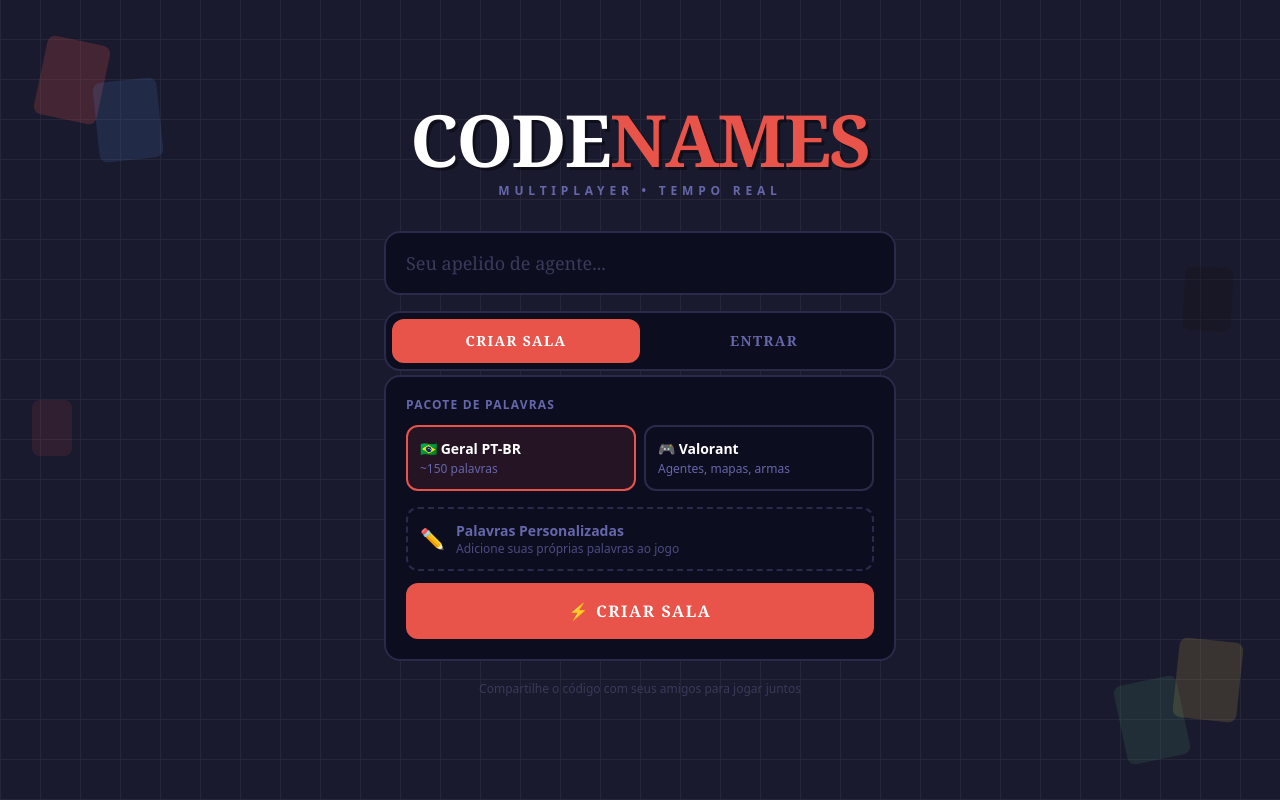
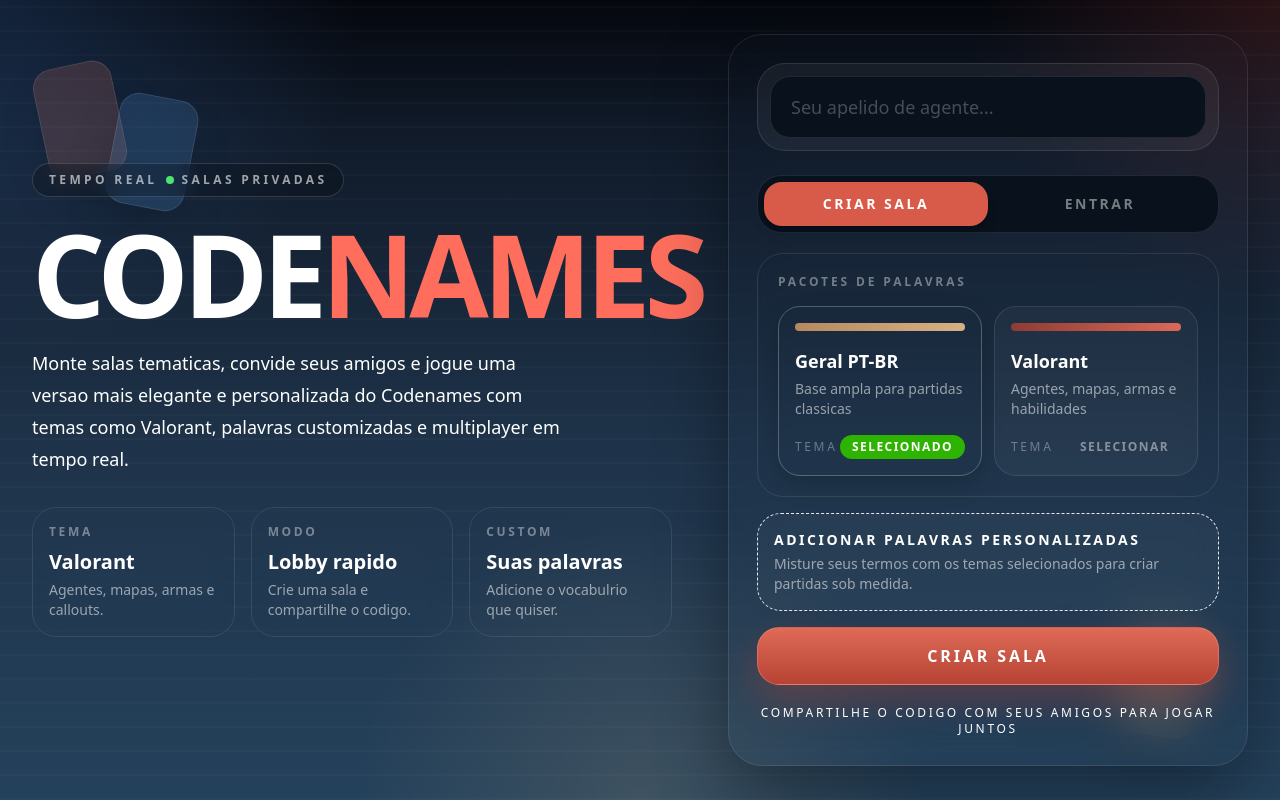
Before and after one commit to cristianolimapsd-stack/codename, a Next.js app: page / in a window 1280 px wide. Built offline with nearby package versions, Linux system fonts and the light colour scheme; no server answers.

Commit message:
Update page.tsx

```diff
--- a/app/page.tsx
+++ b/app/page.tsx
@@ -1,16 +1,42 @@
 'use client'
+
 import { useState } from 'react'
 import { useRouter } from 'next/navigation'
 import { supabase } from '@/lib/supabase'
 import { createInitialState } from '@/lib/gameLogic'
 
 function generateRoomId() {
-  const words = ['cobra','tigre','fogo','gelo','bravo','limao','pedra','vento','nuvem','raio','lobo','urso','onca','aguia','lance','torto','verde','roxo','claro','escuro']
+  const words = [
+    'cobra',
+    'tigre',
+    'fogo',
+    'gelo',
+    'bravo',
+    'limao',
+    'pedra',
+    'vento',
+    'nuvem',
+    'raio',
+    'lobo',
+    'urso',
+    'onca',
+    'aguia',
+    'lance',
+    'torto',
+    'verde',
+    'roxo',
+    'claro',
+    'escuro',
+  ]
   const pick = () => words[Math.floor(Math.random() * words.length)]
   return `${pick()}-${pick()}`
 }
 
-export default function Home() {
+function cn(...parts: Array<string | false | null | undefined>) {
+  return parts.filter(Boolean).join(' ')
+}
+
+export default function HomePageRedesign() {
   const router = useRouter()
   const [name, setName] = useState('')
   const [joinCode, setJoinCode] = useState('')
@@ -19,157 +45,256 @@
   const [showCustom, setShowCustom] = useState(false)
   const [loading, setLoading] = useState(false)
   const [error, setError] = useState('')
-  const [tab, setTab] = useState<'create'|'join'>('create')
+  const [tab, setTab] = useState<'create' | 'join'>('create')
 
-  const toggleTheme = (t: string) => {
-    setThemes(prev => prev.includes(t) ? prev.filter(x => x !== t) : [...prev, t])
+  const toggleTheme = (theme: string) => {
+    setThemes((prev) => (prev.includes(theme) ? prev.filter((item) => item !== theme) : [...prev, theme]))
   }
 
   const handleCreate = async () => {
     if (!name.trim()) return setError('Digite seu nome!')
     if (themes.length === 0) return setError('Selecione ao menos um tema!')
-    setLoading(true); setError('')
+    setLoading(true)
+    setError('')
+
     try {
       const roomId = generateRoomId()
-      const custom = customWords.split(/[\n,]+/).map(w => w.trim()).filter(Boolean)
+      const custom = customWords
+        .split(/[\n,]+/)
+        .map((word) => word.trim())
+        .filter(Boolean)
+
       const state = createInitialState(themes, custom)
       const { error: roomErr } = await supabase.from('rooms').insert({ id: roomId, state })
       if (roomErr) throw roomErr
+
       const playerId = crypto.randomUUID()
       localStorage.setItem(`codenames_player_${roomId}`, JSON.stringify({ id: playerId, name }))
-      await supabase.from('players').insert({ id: playerId, room_id: roomId, name, team: 'spectator', role: 'operative' })
+      await supabase
+        .from('players')
+        .insert({ id: playerId, room_id: roomId, name, team: 'spectator', role: 'operative' })
+
       router.push(`/room/${roomId}`)
-    } catch (e: any) { setError(e.message || 'Erro ao criar sala'); setLoading(false) }
+    } catch (e: any) {
+      setError(e.message || 'Erro ao criar sala')
+      setLoading(false)
+    }
   }
 
   const handleJoin = async () => {
     if (!name.trim()) return setError('Digite seu nome!')
-    if (!joinCode.trim()) return setError('Digite o código da sala!')
-    setLoading(true); setError('')
+    if (!joinCode.trim()) return setError('Digite o codigo da sala!')
+    setLoading(true)
+    setError('')
+
     try {
       const roomId = joinCode.trim().toLowerCase()
       const { data, error: roomErr } = await supabase.from('rooms').select('id').eq('id', roomId).single()
-      if (roomErr || !data) throw new Error('Sala não encontrada!')
+      if (roomErr || !data) throw new Error('Sala nao encontrada!')
+
       const playerId = crypto.randomUUID()
       localStorage.setItem(`codenames_player_${roomId}`, JSON.stringify({ id: playerId, name }))
-      await supabase.from('players').insert({ id: playerId, room_id: roomId, name, team: 'spectator', role: 'operative' })
+      await supabase
+        .from('players')
+        .insert({ id: playerId, room_id: roomId, name, team: 'spectator', role: 'operative' })
+
       router.push(`/room/${roomId}`)
-    } catch (e: any) { setError(e.message || 'Erro ao entrar na sala'); setLoading(false) }
+    } catch (e: any) {
+      setError(e.message || 'Erro ao entrar na sala')
+      setLoading(false)
+    }
   }
 
   return (
-    <main className="min-h-screen bg-[#1a1a2e] flex flex-col items-center justify-center px-4 relative overflow-hidden">
-      {/* Background grid */}
-      <div className="absolute inset-0 opacity-5"
-        style={{backgroundImage:'repeating-linear-gradient(0deg,#fff 0,#fff 1px,transparent 1px,transparent 40px),repeating-linear-gradient(90deg,#fff 0,#fff 1px,transparent 1px,transparent 40px)'}} />
+    <main className="relative min-h-screen overflow-hidden bg-[linear-gradient(180deg,#05070d_0%,#101a29_16%,#1f344b_58%,#24415b_100%)] text-white">
+      <div className="absolute inset-0 bg-[repeating-linear-gradient(0deg,rgba(255,255,255,0.03)_0,rgba(255,255,255,0.03)_2px,transparent_2px,transparent_24px)] opacity-70" />
+      <div className="absolute inset-0 bg-[radial-gradient(circle_at_top_left,rgba(80,155,255,0.18),transparent_24%),radial-gradient(circle_at_top_right,rgba(232,83,74,0.16),transparent_20%),radial-gradient(circle_at_bottom_center,rgba(255,208,140,0.12),transparent_28%)]" />
 
-      {/* Floating card decorations */}
-      <div className="absolute top-10 left-10 w-16 h-20 bg-[#e8534a] rounded-lg opacity-20 rotate-12" />
-      <div className="absolute top-20 left-24 w-16 h-20 bg-[#4a90d9] rounded-lg opacity-15 -rotate-6" />
-      <div className="absolute bottom-20 right-10 w-16 h-20 bg-[#e8c84a] rounded-lg opacity-15 rotate-6" />
-      <div className="absolute bottom-10 right-24 w-16 h-20 bg-[#4a9e6b] rounded-lg opacity-15 -rotate-12" />
-      <div className="absolute top-1/3 right-12 w-12 h-16 bg-[#111] rounded-lg opacity-30 rotate-3" />
-      <div className="absolute top-1/2 left-8 w-10 h-14 bg-[#e8534a] rounded-lg opacity-10 -rotate-8" />
+      <div className="pointer-events-none absolute left-10 top-16 h-28 w-20 rotate-[-12deg] rounded-[20px] border border-white/10 bg-[#cf6d59]/20 shadow-2xl" />
+      <div className="pointer-events-none absolute left-28 top-24 h-28 w-20 rotate-[11deg] rounded-[20px] border border-white/10 bg-[#4b90d8]/20 shadow-2xl" />
+      <div className="pointer-events-none absolute bottom-16 right-20 h-28 w-20 rotate-[10deg] rounded-[20px] border border-white/10 bg-[#cba56d]/20 shadow-2xl" />
 
-      <div className="w-full max-w-lg relative z-10">
-        {/* Logo */}
-        <div className="text-center mb-8">
-          <h1 className="text-7xl font-black tracking-tight leading-none mb-2"
-            style={{fontFamily:'Georgia,serif', textShadow:'3px 3px 0px rgba(0,0,0,0.4)'}}>
-            <span className="text-white">CODE</span><span className="text-[#e8534a]">NAMES</span>
-          </h1>
-          <p className="text-[#6666aa] text-xs tracking-[0.4em] uppercase font-bold">Multiplayer • Tempo Real</p>
+      <div className="relative mx-auto flex min-h-screen w-full max-w-[1380px] items-center px-4 py-8 sm:px-6 lg:px-8">
+        <div className="grid w-full items-center gap-8 lg:grid-cols-[1.1fr_520px]">
+          <section className="max-w-[640px]">
+            <div className="mb-6 inline-flex items-center gap-2 rounded-full border border-white/15 bg-black/20 px-4 py-2 text-xs font-black uppercase tracking-[0.28em] text-white/60 backdrop-blur-md">
+              Tempo real
+              <span className="h-2 w-2 rounded-full bg-[#4fe26d]" />
+              Salas privadas
             </div>
 
-        {/* Name */}
-        <div className="mb-4">
+            <h1 className="text-[clamp(3.5rem,9vw,7.2rem)] font-black uppercase leading-[0.92] tracking-[-0.05em]">
+              <span className="text-white">Code</span>
+              <span className="text-[#ff6e5c]">Names</span>
+            </h1>
+
+            <p className="mt-5 max-w-[52ch] text-lg leading-8 text-white/68">
+              Monte salas tematicas, convide seus amigos e jogue uma versao mais elegante e personalizada do
+              Codenames com temas como Valorant, palavras customizadas e multiplayer em tempo real.
+            </p>
+
+            <div className="mt-8 grid gap-4 sm:grid-cols-3">
+              <div className="rounded-[24px] border border-white/10 bg-black/18 p-4 backdrop-blur-md">
+                <p className="text-xs font-black uppercase tracking-[0.22em] text-white/40">Tema</p>
+                <p className="mt-2 text-xl font-black">Valorant</p>
+                <p className="mt-1 text-sm text-white/55">Agentes, mapas, armas e callouts.</p>
+              </div>
+              <div className="rounded-[24px] border border-white/10 bg-black/18 p-4 backdrop-blur-md">
+                <p className="text-xs font-black uppercase tracking-[0.22em] text-white/40">Modo</p>
+                <p className="mt-2 text-xl font-black">Lobby rapido</p>
+                <p className="mt-1 text-sm text-white/55">Crie uma sala e compartilhe o codigo.</p>
+              </div>
+              <div className="rounded-[24px] border border-white/10 bg-black/18 p-4 backdrop-blur-md">
+                <p className="text-xs font-black uppercase tracking-[0.22em] text-white/40">Custom</p>
+                <p className="mt-2 text-xl font-black">Suas palavras</p>
+                <p className="mt-1 text-sm text-white/55">Adicione o vocabulrio que quiser.</p>
+              </div>
+            </div>
+          </section>
+
+          <section className="rounded-[34px] border border-white/10 bg-black/24 p-5 shadow-[0_25px_70px_rgba(0,0,0,0.35)] backdrop-blur-xl sm:p-7">
+            <div className="mb-6 rounded-[28px] border border-white/10 bg-white/5 p-3">
               <input
                 value={name}
-            onChange={e => setName(e.target.value)}
+                onChange={(event) => setName(event.target.value)}
                 placeholder="Seu apelido de agente..."
-            className="w-full bg-[#0d0d20] border-2 border-[#2a2a4a] rounded-2xl px-5 py-4 text-white text-lg placeholder-[#3a3a5a] focus:outline-none focus:border-[#e8534a] transition-colors"
-            style={{fontFamily:'Georgia,serif'}}
+                className="w-full rounded-[20px] border border-white/10 bg-[#08111c] px-5 py-4 text-lg text-white outline-none transition placeholder:text-white/25 focus:border-white/30"
               />
             </div>
 
-        {/* Tabs */}
-        <div className="flex bg-[#0d0d20] rounded-2xl p-1.5 border-2 border-[#2a2a4a] mb-1">
-          <button onClick={() => setTab('create')}
-            className={`flex-1 py-3 rounded-xl font-black text-sm uppercase tracking-widest transition-all ${tab==='create' ? 'bg-[#e8534a] text-white' : 'text-[#6666aa] hover:text-white'}`}
-            style={{fontFamily:'Georgia,serif'}}>
-            Criar Sala
+            <div className="mb-5 flex rounded-[24px] border border-white/10 bg-[#08111c] p-1.5">
+              <button
+                onClick={() => setTab('create')}
+                className={cn(
+                  'flex-1 rounded-[18px] px-4 py-3 text-sm font-black uppercase tracking-[0.18em] transition',
+                  tab === 'create' ? 'bg-[#d85b49] text-white shadow-lg' : 'text-white/45 hover:text-white'
+                )}
+              >
+                Criar sala
               </button>
-          <button onClick={() => setTab('join')}
-            className={`flex-1 py-3 rounded-xl font-black text-sm uppercase tracking-widest transition-all ${tab==='join' ? 'bg-[#4a90d9] text-white' : 'text-[#6666aa] hover:text-white'}`}
-            style={{fontFamily:'Georgia,serif'}}>
+              <button
+                onClick={() => setTab('join')}
+                className={cn(
+                  'flex-1 rounded-[18px] px-4 py-3 text-sm font-black uppercase tracking-[0.18em] transition',
+                  tab === 'join' ? 'bg-[#3f8ed8] text-white shadow-lg' : 'text-white/45 hover:text-white'
+                )}
+              >
                 Entrar
               </button>
             </div>
 
             {tab === 'create' && (
-          <div className="bg-[#0d0d20] border-2 border-[#2a2a4a] rounded-2xl p-5">
-            <p className="text-xs uppercase tracking-widest text-[#6666aa] mb-3 font-black">Pacote de Palavras</p>
-            <div className="grid grid-cols-2 gap-2 mb-4">
+              <div className="space-y-4">
+                <div className="rounded-[26px] border border-white/10 bg-[#08111c]/86 p-5">
+                  <p className="mb-4 text-xs font-black uppercase tracking-[0.24em] text-white/40">Pacotes de palavras</p>
+                  <div className="grid gap-3 sm:grid-cols-2">
                     {[
-                { id: 'geral', label: '🇧🇷 Geral PT-BR', desc: '~150 palavras' },
-                { id: 'valorant', label: '🎮 Valorant', desc: 'Agentes, mapas, armas' },
-              ].map(t => (
-                <button key={t.id} onClick={() => toggleTheme(t.id)}
-                  className={`p-3 rounded-xl border-2 text-left transition-all ${themes.includes(t.id) ? 'border-[#e8534a] bg-[#e8534a]/10' : 'border-[#2a2a4a] hover:border-[#44446a]'}`}>
-                  <div className="font-bold text-sm text-white">{t.label}</div>
-                  <div className="text-xs text-[#6666aa] mt-0.5">{t.desc}</div>
+                      { id: 'geral', label: 'Geral PT-BR', desc: 'Base ampla para partidas classicas', accent: 'from-[#b58960] to-[#d6b184]' },
+                      { id: 'valorant', label: 'Valorant', desc: 'Agentes, mapas, armas e habilidades', accent: 'from-[#8d3c34] to-[#dc6957]' },
+                    ].map((theme) => {
+                      const selected = themes.includes(theme.id)
+                      return (
+                        <button
+                          key={theme.id}
+                          onClick={() => toggleTheme(theme.id)}
+                          className={cn(
+                            'rounded-[22px] border p-4 text-left transition',
+                            selected
+                              ? 'border-white/25 bg-white/8 shadow-[0_10px_24px_rgba(0,0,0,0.18)]'
+                              : 'border-white/10 bg-white/[0.03] hover:bg-white/[0.06]'
+                          )}
+                        >
+                          <div className={cn('mb-4 h-2 rounded-full bg-gradient-to-r', theme.accent)} />
+                          <p className="text-lg font-black">{theme.label}</p>
+                          <p className="mt-1 text-sm text-white/55">{theme.desc}</p>
+                          <div className="mt-4 flex items-center justify-between">
+                            <span className="text-xs uppercase tracking-[0.22em] text-white/35">Tema</span>
+                            <span
+                              className={cn(
+                                'rounded-full px-3 py-1 text-xs font-black uppercase tracking-[0.12em]',
+                                selected ? 'bg-[#2eb300] text-white' : 'bg-white/8 text-white/45'
+                              )}
+                            >
+                              {selected ? 'Selecionado' : 'Selecionar'}
+                            </span>
+                          </div>
                         </button>
-              ))}
+                      )
+                    })}
+                  </div>
                 </div>
 
-            <button onClick={() => setShowCustom(!showCustom)}
-              className={`w-full p-3 rounded-xl border-2 border-dashed text-sm transition-all mb-3 text-left flex items-center gap-3 ${showCustom ? 'border-[#e8534a] text-white bg-[#e8534a]/5' : 'border-[#2a2a4a] text-[#6666aa] hover:border-[#44446a] hover:text-white'}`}>
-              <span className="text-xl w-6 text-center">{showCustom ? '✕' : '✏️'}</span>
-              <div>
-                <div className="font-bold">Palavras Personalizadas</div>
-                <div className="text-xs opacity-70">Adicione suas próprias palavras ao jogo</div>
-              </div>
+                <button
+                  onClick={() => setShowCustom(!showCustom)}
+                  className={cn(
+                    'w-full rounded-[24px] border border-dashed p-4 text-left transition',
+                    showCustom
+                      ? 'border-[#ff8f77]/45 bg-[#d85b49]/10'
+                      : 'border-white/12 bg-white/[0.03] hover:bg-white/[0.06]'
+                  )}
+                >
+                  <p className="text-sm font-black uppercase tracking-[0.18em]">
+                    {showCustom ? 'Ocultar palavras personalizadas' : 'Adicionar palavras personalizadas'}
+                  </p>
+                  <p className="mt-1 text-sm text-white/55">
+                    Misture seus termos com os temas selecionados para criar partidas sob medida.
+                  </p>
                 </button>
 
                 {showCustom && (
                   <textarea
                     value={customWords}
-                onChange={e => setCustomWords(e.target.value)}
+                    onChange={(event) => setCustomWords(event.target.value)}
                     placeholder="Raze, Ascent, Spike, Phantom, Jett..."
-                rows={3}
-                className="w-full bg-[#12122a] border-2 border-[#2a2a4a] rounded-xl px-4 py-3 text-white placeholder-[#3a3a5a] focus:outline-none focus:border-[#e8534a] transition-colors resize-none text-sm mb-3"
+                    rows={4}
+                    className="w-full resize-none rounded-[24px] border border-white/10 bg-[#08111c] px-5 py-4 text-white outline-none placeholder:text-white/25 focus:border-white/30"
                   />
                 )}
 
-            <button onClick={handleCreate} disabled={loading}
-              className="w-full bg-[#e8534a] hover:bg-[#d44440] text-white font-black py-4 rounded-xl uppercase transition-all disabled:opacity-50 text-base"
-              style={{fontFamily:'Georgia,serif', letterSpacing:'0.1em'}}>
-              {loading ? 'Criando sala...' : '⚡ Criar Sala'}
+                <button
+                  onClick={handleCreate}
+                  disabled={loading}
+                  className="w-full rounded-[22px] border border-[#ff9d90]/35 bg-gradient-to-b from-[#df6a58] to-[#b64333] px-5 py-4 text-base font-black uppercase tracking-[0.18em] text-white shadow-[0_16px_35px_rgba(182,67,51,0.35)] transition hover:brightness-110 disabled:opacity-50"
+                >
+                  {loading ? 'Criando sala...' : 'Criar sala'}
                 </button>
               </div>
             )}
 
             {tab === 'join' && (
-          <div className="bg-[#0d0d20] border-2 border-[#2a2a4a] rounded-2xl p-5">
-            <p className="text-xs uppercase tracking-widest text-[#6666aa] mb-3 font-black">Código da Sala</p>
+              <div className="space-y-4">
+                <div className="rounded-[26px] border border-white/10 bg-[#08111c]/86 p-5">
+                  <p className="mb-4 text-xs font-black uppercase tracking-[0.24em] text-white/40">Codigo da sala</p>
                   <input
                     value={joinCode}
-              onChange={e => setJoinCode(e.target.value)}
-              onKeyDown={e => e.key === 'Enter' && handleJoin()}
+                    onChange={(event) => setJoinCode(event.target.value)}
+                    onKeyDown={(event) => event.key === 'Enter' && handleJoin()}
                     placeholder="ex: cobra-tigre"
-              className="w-full bg-[#12122a] border-2 border-[#2a2a4a] rounded-xl px-5 py-4 text-white text-xl placeholder-[#3a3a5a] focus:outline-none focus:border-[#4a90d9] transition-colors mb-4"
-              style={{fontFamily:'Georgia,serif'}}
+                    className="w-full rounded-[22px] border border-white/10 bg-black/20 px-5 py-4 text-xl text-white outline-none placeholder:text-white/25 focus:border-white/30"
                   />
-            <button onClick={handleJoin} disabled={loading}
-              className="w-full bg-[#4a90d9] hover:bg-[#3a80c9] text-white font-black py-4 rounded-xl uppercase transition-all disabled:opacity-50 text-base"
-              style={{fontFamily:'Georgia,serif', letterSpacing:'0.1em'}}>
-              {loading ? 'Entrando...' : '→ Entrar na Sala'}
+                </div>
+
+                <button
+                  onClick={handleJoin}
+                  disabled={loading}
+                  className="w-full rounded-[22px] border border-[#7ebfff]/35 bg-gradient-to-b from-[#4e9ae0] to-[#2d78bf] px-5 py-4 text-base font-black uppercase tracking-[0.18em] text-white shadow-[0_16px_35px_rgba(45,120,191,0.35)] transition hover:brightness-110 disabled:opacity-50"
+                >
+                  {loading ? 'Entrando...' : 'Entrar na sala'}
                 </button>
               </div>
             )}
 
-        {error && <p className="text-[#e8534a] text-sm text-center mt-4 font-bold">{error}</p>}
-        <p className="text-center text-[#3a3a5a] text-xs mt-5">Compartilhe o código com seus amigos para jogar juntos</p>
+            {error && (
+              <div className="mt-4 rounded-[20px] border border-[#d85b49]/30 bg-[#d85b49]/10 px-4 py-3 text-sm font-bold text-[#ffac9f]">
+                {error}
+              </div>
+            )}
+
+            <p className="mt-5 text-center text-xs uppercase tracking-[0.22em] text-white/28">
+              Compartilhe o codigo com seus amigos para jogar juntos
+            </p>
+          </section>
+        </div>
       </div>
     </main>
   )
```
Lines whose indentation alone changed are shown as unchanged.
